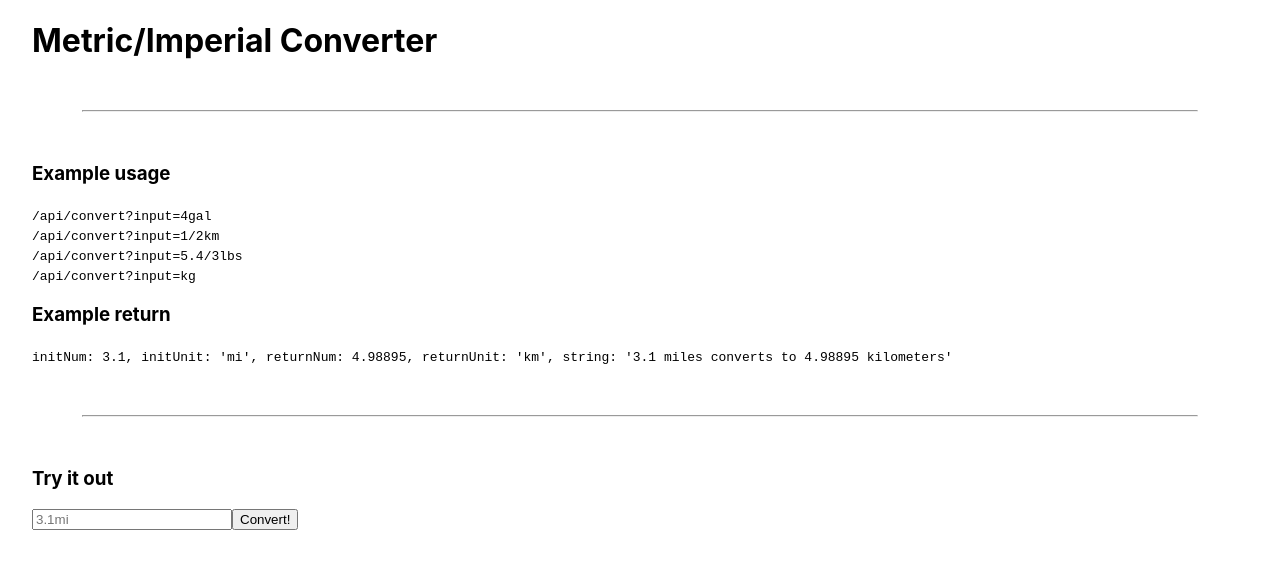
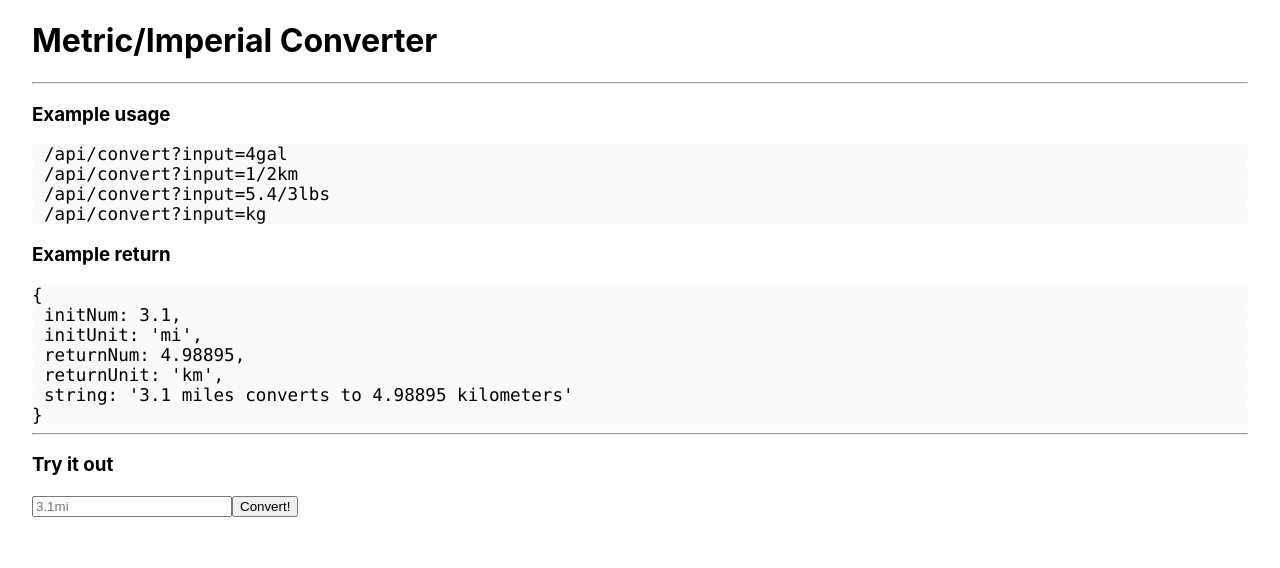
Before and after one commit to robdll/unit-converter, a Next.js app: page / in a window 1280 px wide. Shown: the top 568 px of the page. Built offline with nearby package versions, Linux system fonts and the light colour scheme.

Commit message:
display res on api page

```diff
--- a/pages/index.js
+++ b/pages/index.js
@@ -1,8 +1,30 @@
 import Head from "next/head";
 import Image from "next/image";
 import styles from "../styles/Home.module.scss";
+import { useState } from "react";
 
 export default function Home() {
+  const [inputValue, setInputValue] = useState("");
+  const [apiRes, setApiRes] = useState("");
+
+  const handleClick = () => {
+    setApiRes("");
+    fetch(`/api/convert?input=${inputValue}`)
+      .then((res) => res.json())
+      .then((data) => {
+        setApiRes(data);
+        console.log(data);
+      })
+      .catch((err) => {
+        setApiRes(err);
+        console.log(err);
+      });
+  };
+
+  const handleChange = (e) => {
+    setInputValue(event.target.value);
+  };
+
   return (
     <div className={styles.container}>
       <Head>
@@ -14,33 +36,44 @@ export default function Home() {
         <link rel="icon" href="/favicon.ico" />
       </Head>
       <h1>Metric/Imperial Converter</h1>
-      <hr style={{ margin: `50px` }} />
+      <hr />
       <section>
         <h3>Example usage</h3>
-        <code>/api/convert?input=4gal</code>
-        <br />
-        <code>/api/convert?input=1/2km</code>
-        <br />
-        <code>/api/convert?input=5.4/3lbs</code>
-        <br />
-        <code>/api/convert?input=kg</code>
-        <br />
+        <code className={styles.code}>/api/convert?input=4gal</code>
+        <code className={styles.code}>/api/convert?input=1/2km</code>
+        <code className={styles.code}>/api/convert?input=5.4/3lbs</code>
+        <code className={styles.code}>/api/convert?input=kg</code>
         <h3>Example return</h3>
-        <code>{`initNum: 3.1, initUnit: 'mi', returnNum: 4.98895, returnUnit: 'km', string: '3.1 miles converts to 4.98895 kilometers'`}</code>
+        <code className={`${styles.code} ${styles.noIndent}`}>{`{`}</code>
+        <code className={styles.code}>{`initNum: 3.1,`}</code>
+        <code className={styles.code}>{`initUnit: 'mi',`}</code>
+        <code className={styles.code}>{`returnNum: 4.98895,`}</code>
+        <code className={styles.code}>{`returnUnit: 'km',`}</code>
+        <code
+          className={styles.code}
+        >{`string: '3.1 miles converts to 4.98895 kilometers'`}</code>
+        <code className={`${styles.code} ${styles.noIndent}`}>{`}`}</code>
       </section>
-      <hr style={{ margin: `50px` }} />
+      <hr />
       <section>
         <h3 style={{ textAlign: `left` }}>Try it out</h3>
-        <form id="convertForm">
         <input
           type="text"
-            id="convertField"
           name="input"
           placeholder="3.1mi"
           style={{ width: "200px" }}
+          onChange={handleChange}
         />
-          <input id="convert" type="submit" value="Convert!" />
-        </form>
+        <button onClick={handleClick}>Convert!</button>
+        <br />
+        <br />
+        {apiRes && (
+          <code
+            className={`${styles.code} ${styles.response} ${styles.noIndent}`}
+          >
+            {JSON.stringify(apiRes)}
+          </code>
+        )}
       </section>
     </div>
   );
```
Lines whose indentation alone changed are shown as unchanged.
